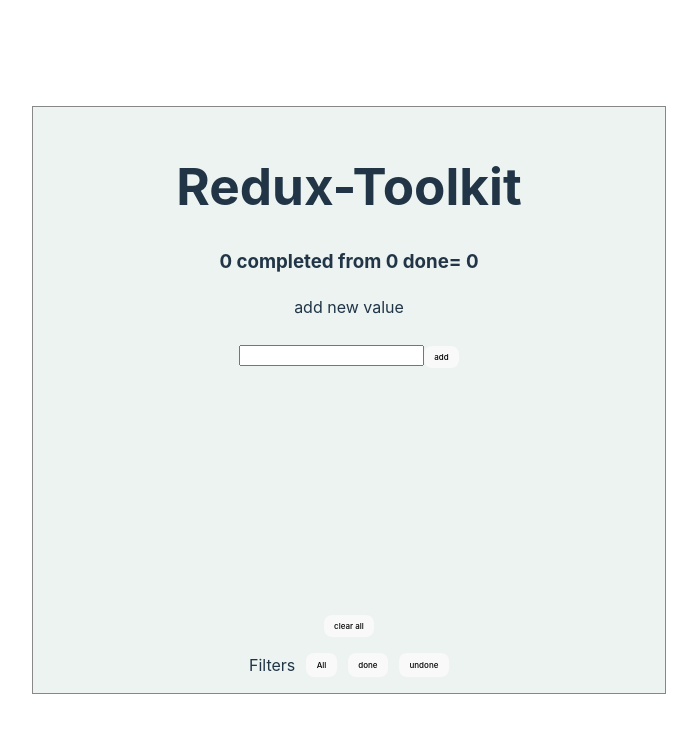
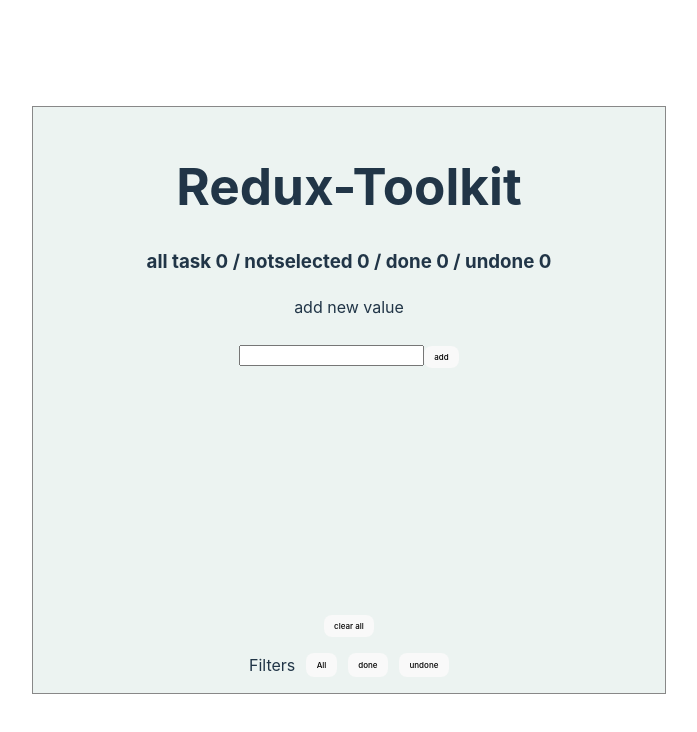
Before and after one commit to danielu96/Redux-Toolkit, a React (Vite) app: page / in a window 1280 px wide. Shown: the top 732 px of the page, without its empty margins (291-988 px from the left). Built offline with nearby package versions, Linux system fonts and the light colour scheme.

Commit message:
new counter added

```diff
--- a/src/App.jsx
+++ b/src/App.jsx
@@ -18,6 +18,8 @@
   const itemsPerPage = 3;
   const numberComplete = tasks.filter(t => t.completed).length;
   const numberStatus = tasks.filter(t => t.status==='done').length;
+  const numberUndoneStatus = tasks.filter(t => t.status==='undone').length;
+  const numberNotselected = tasks.filter(t => t.status==='select status').length;
 
   useEffect(() => {
 
@@ -61,7 +63,9 @@
   return (
     <div className="App">
      <h1>Redux-Toolkit</h1>
-     <h3>{numberComplete} completed from {tasks.length} done= {numberStatus}</h3>
+     <h3>
+      {/* {numberComplete}  */}
+     all task {tasks.length} / notselected {numberNotselected} / done {numberStatus} / undone {numberUndoneStatus}</h3>
    <ToDo />
    <div  style={{height:'220px' }}>
        {
```
